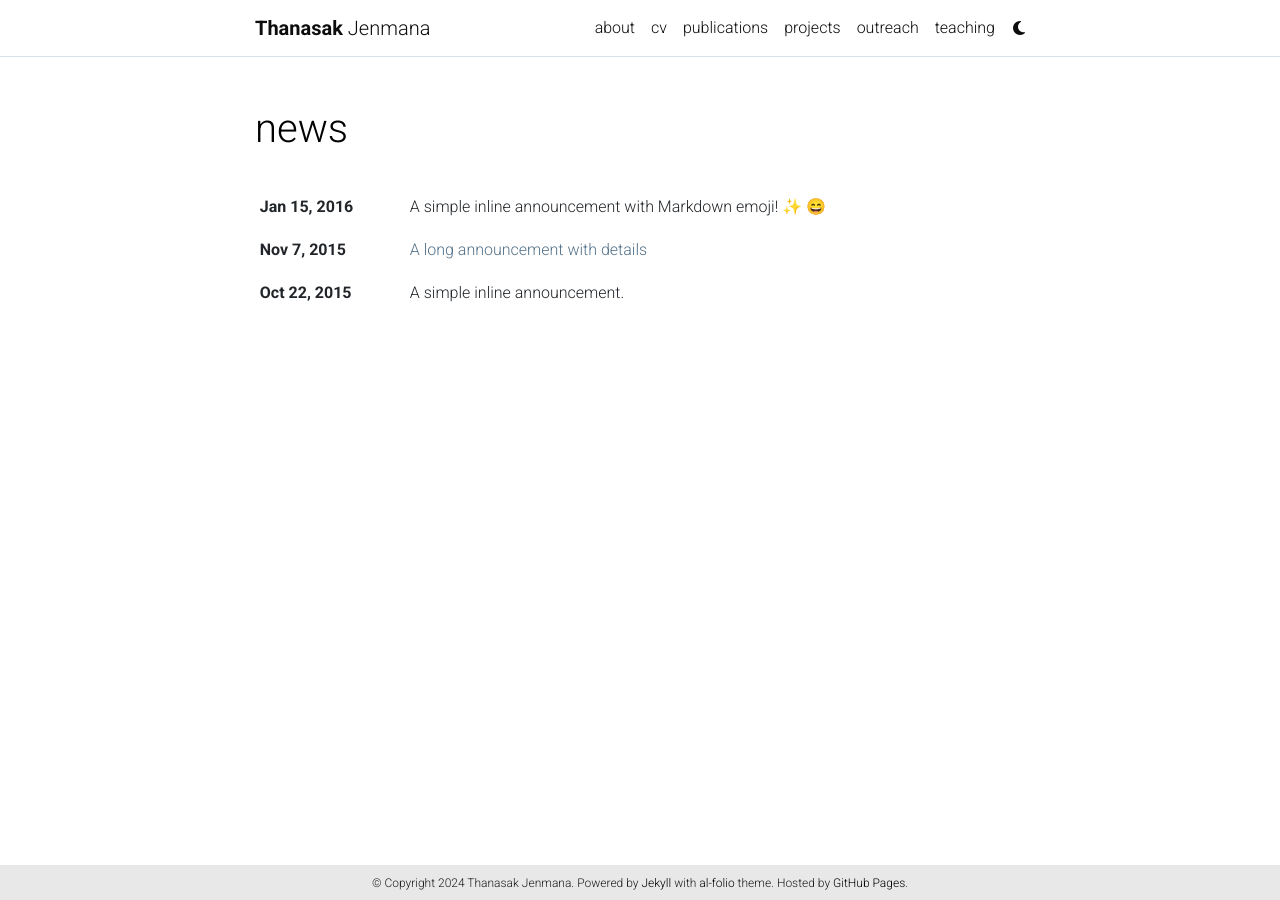
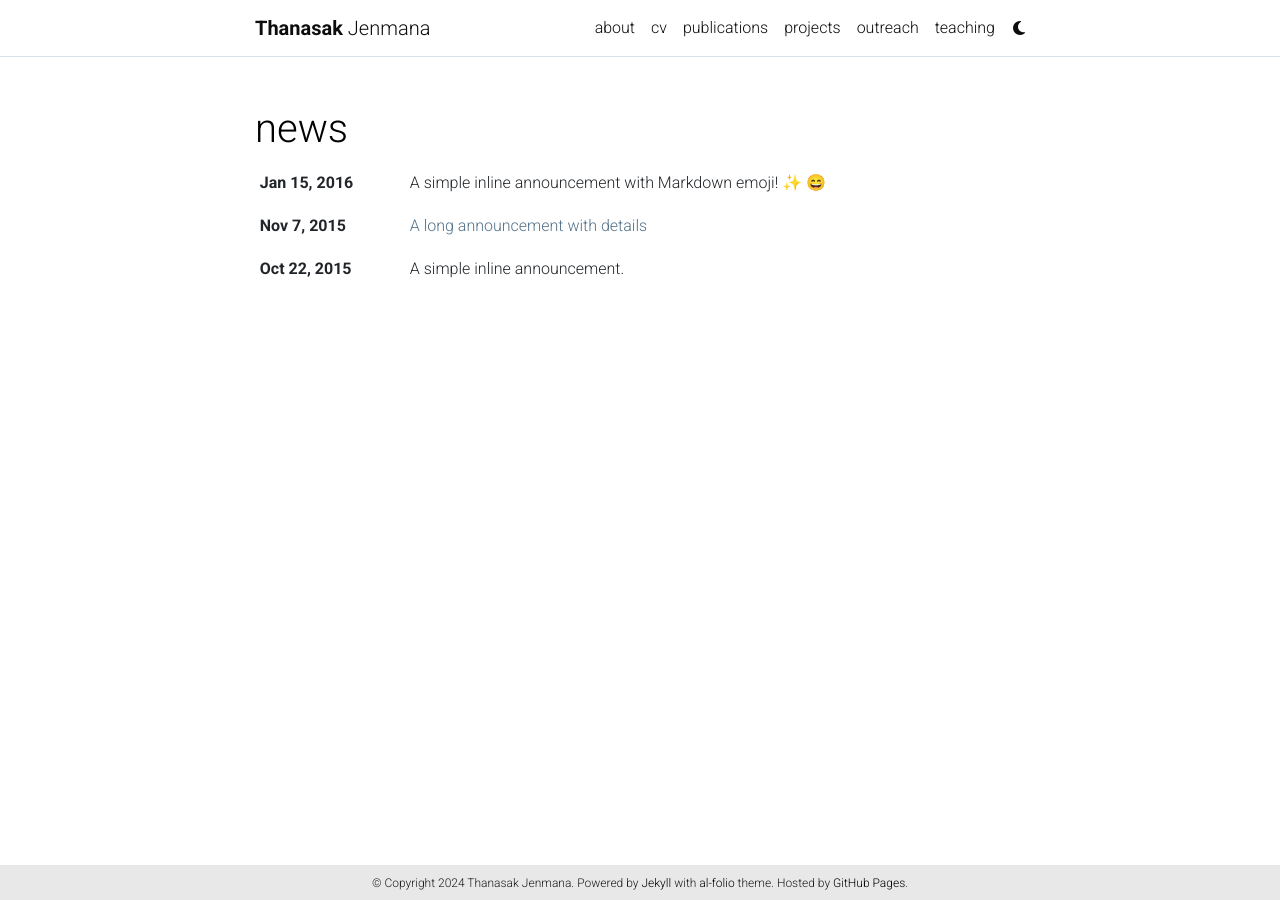
Before and after one commit to mjenmana/mjenmana.github.io, a Jekyll site: the page built from news.html, in a window 1280 px wide. Built offline with Jekyll 4.4.1, drawn with Linux system fonts in a browser that asks for light colours; emoji names are drawn with the system emoji font; comment, search, counter and statistics services are not loaded; a style sheet for code colours, icons or effects is not loaded.

Commit message:
updating profile pic as well as spacing

```diff
--- a/_sass/_base.scss
+++ b/_sass/_base.scss
@@ -117,7 +117,7 @@
 // Profile
 
 .profile {
-  width: 40%;
+  width: 48%;
 
   .address {
     margin-bottom: 5px;
@@ -141,7 +141,7 @@
 
 @media (min-width: 576px) {
   .profile {
-    width: 30%;
+    width: 39%;
 
     .address {
       p {
@@ -152,7 +152,7 @@
 }
 
 .post-description {
-  margin-bottom: 2rem;
+  margin-bottom: 0rem;
   font-size: 0.875rem;
 
   a {
```
Also changed, not shown: _pages/about.md (+2 -6 lines), 1 other file.
